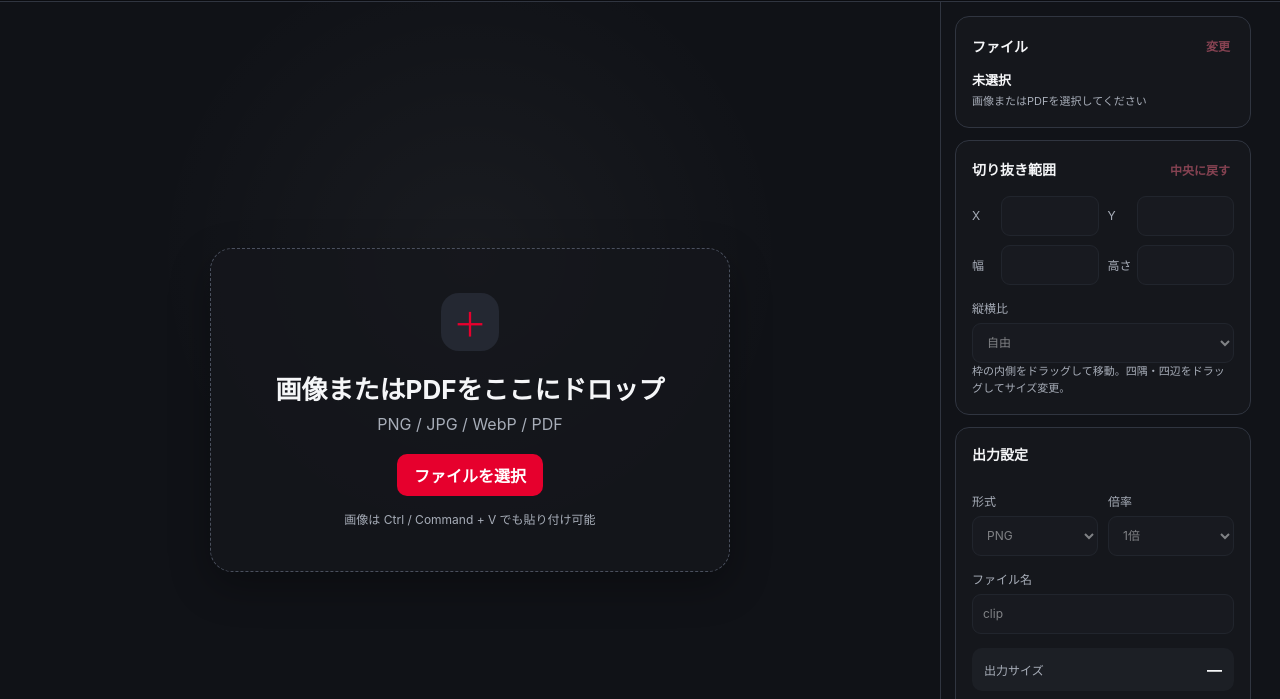
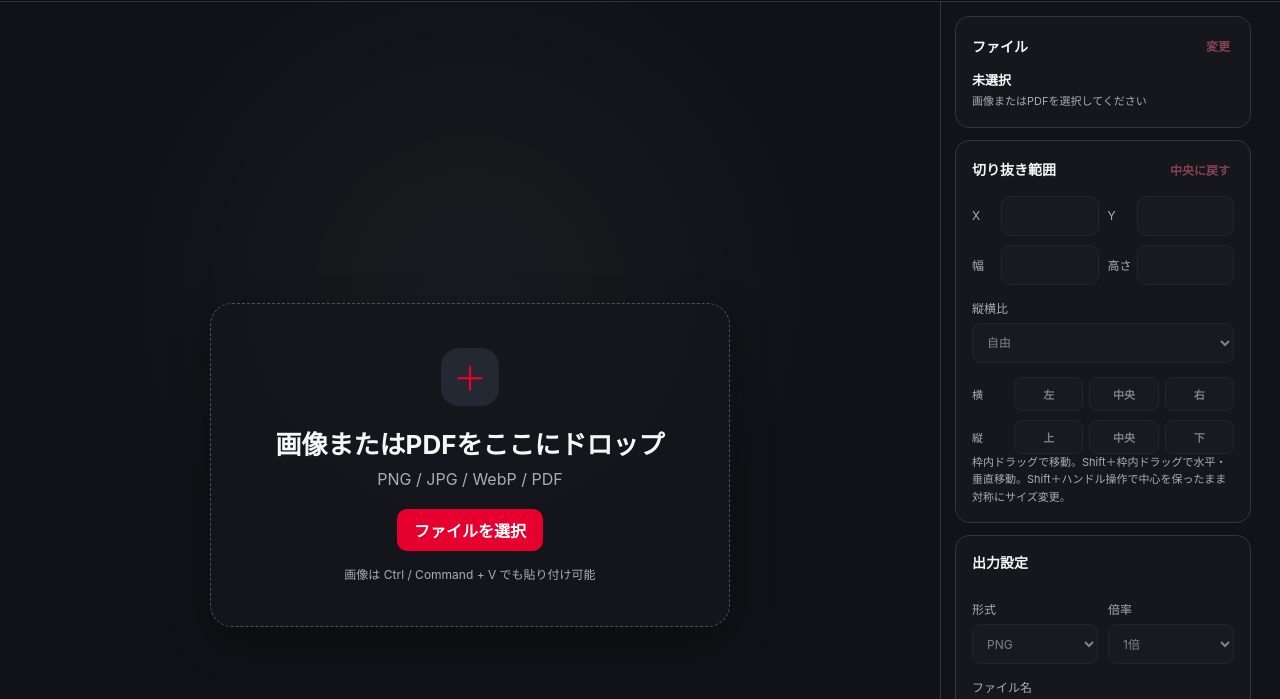
Before and after one commit to silovar-uk/pdfclipper, a plain HTML site: page index.html in a window 1280 px wide. Shown: the part 70-769 px from the top of the page. Drawn offline with Linux system fonts and the light colour scheme.

Commit message:
feat: add crop alignment and shift controls

```diff
--- a/index.html
+++ b/index.html
@@ -11,6 +11,7 @@
     <title>PDF Clipper</title>
     <link rel="icon" href="./icon.svg" type="image/svg+xml" />
     <link rel="stylesheet" href="./styles.css" />
+    <link rel="stylesheet" href="./enhancements.css" />
   </head>
   <body>
     <div class="app-shell">
@@ -139,8 +140,23 @@
               </select>
             </label>
 
+            <div class="alignment-controls" aria-label="切り抜き範囲の整列">
+              <div class="alignment-row">
+                <span class="alignment-label">横</span>
+                <button class="alignment-button" type="button" data-align-crop="left" disabled>左</button>
+                <button class="alignment-button" type="button" data-align-crop="center-x" disabled>中央</button>
+                <button class="alignment-button" type="button" data-align-crop="right" disabled>右</button>
+              </div>
+              <div class="alignment-row">
+                <span class="alignment-label">縦</span>
+                <button class="alignment-button" type="button" data-align-crop="top" disabled>上</button>
+                <button class="alignment-button" type="button" data-align-crop="center-y" disabled>中央</button>
+                <button class="alignment-button" type="button" data-align-crop="bottom" disabled>下</button>
+              </div>
+            </div>
+
             <p class="help-text">
-              枠の内側をドラッグして移動。四隅・四辺をドラッグしてサイズ変更。
+              枠内ドラッグで移動。Shift＋枠内ドラッグで水平・垂直移動。Shift＋ハンドル操作で中心を保ったまま対称にサイズ変更。
             </p>
           </section>
 
@@ -200,6 +216,8 @@
               <div><dt>Ctrl / ⌘ + O</dt><dd>ファイルを開く</dd></div>
               <div><dt>矢印</dt><dd>範囲を1px移動</dd></div>
               <div><dt>Shift + 矢印</dt><dd>範囲を10px移動</dd></div>
+              <div><dt>Shift + 枠内ドラッグ</dt><dd>水平・垂直に移動</dd></div>
+              <div><dt>Shift + ハンドル</dt><dd>中心基準で対称変更</dd></div>
               <div><dt>Space + ドラッグ</dt><dd>画像を移動</dd></div>
               <div><dt>0</dt><dd>全体表示</dd></div>
               <div><dt>1</dt><dd>100%表示</dd></div>
@@ -219,6 +237,7 @@
 
     <div id="toast" class="toast" role="status" aria-live="polite"></div>
 
+    <script src="./enhancements.js"></script>
     <script type="module" src="./app.js"></script>
   </body>
 </html>
```
